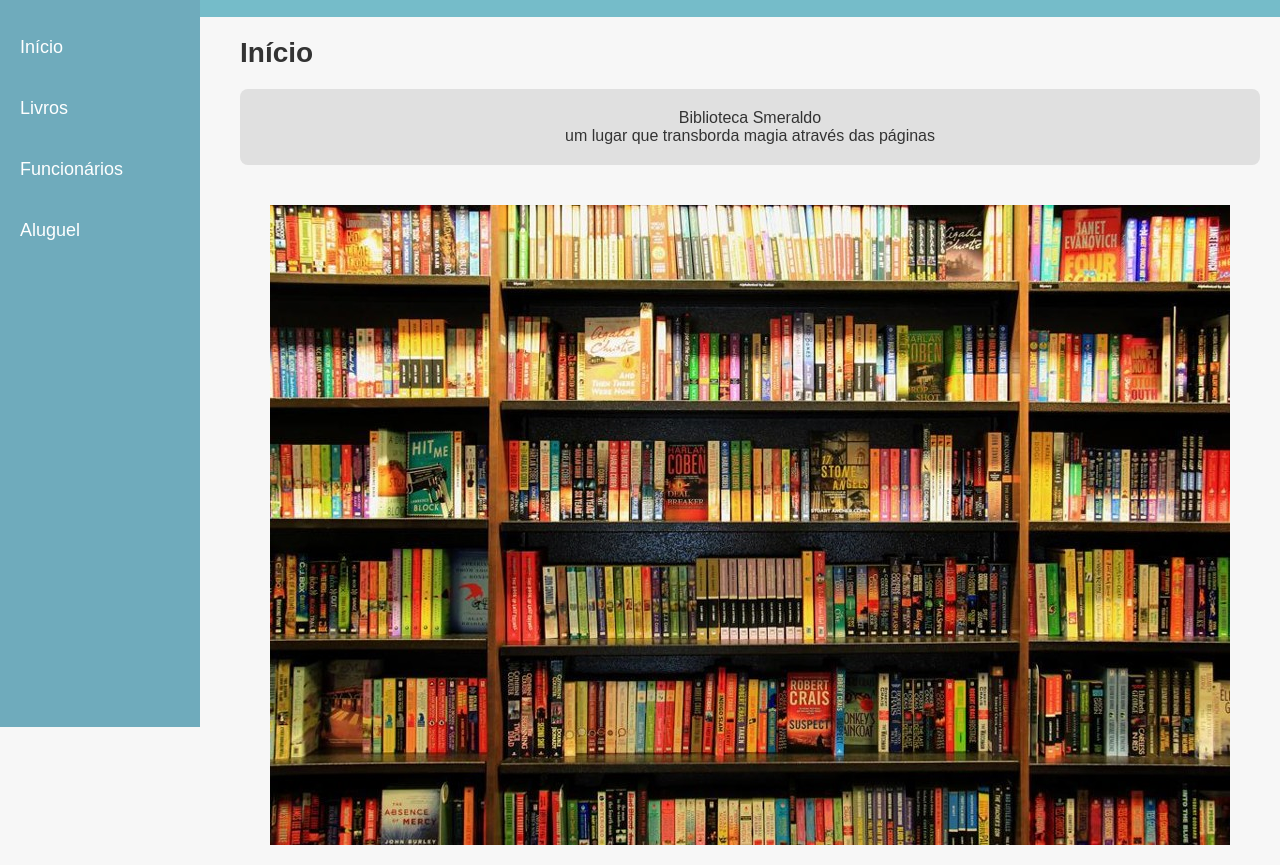
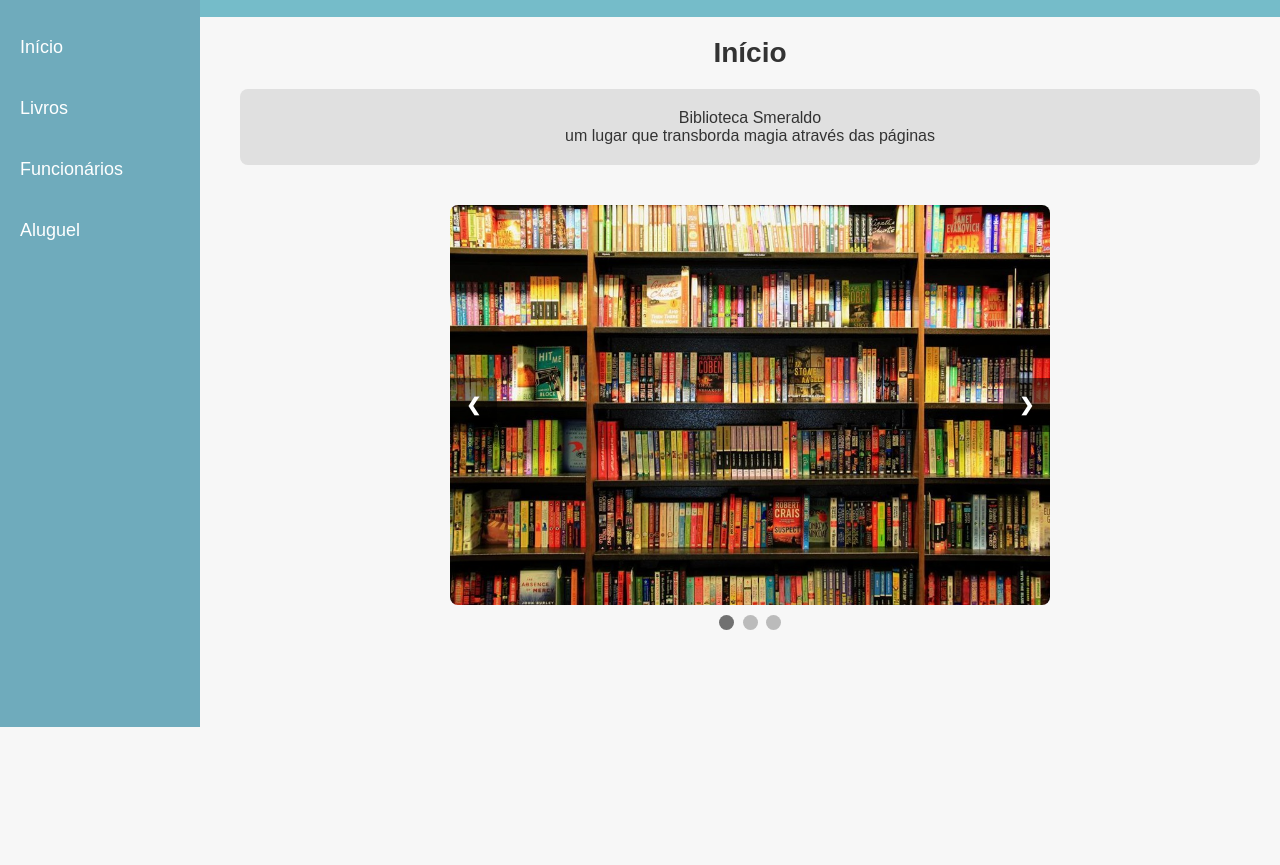
Before and after one commit to extzrarj/ProjetoBiblioteca2.0, a website: page public_html/index.html in a window 1280 px wide. Shown: the part 73-938 px from the top of the page. After the commit the page ends 800 px from the top, so only its background shows below. Drawn offline with Linux system fonts and the light colour scheme; files whose address does not match are found by name.

Commit message:
Fotos Adicionadas

```diff
--- a/public_html/index.html
+++ b/public_html/index.html
@@ -65,11 +65,13 @@
         main {
             margin-left: 220px;
             padding: 20px;
+            text-align: center;
         }
 
         h2 {
             font-size: 28px;
             margin-bottom: 20px;
+            text-align: center;
         }
 
         .description {
@@ -80,10 +82,61 @@
             text-align: center;
         }
 
-        .main-image {
+        .carousel-container {
+            position: relative;
+            max-width: 600px;
+            margin: 0 auto;
+        }
+
+        .carousel-image {
+            display: none;
+            width: 100%;
+            border-radius: 8px;
+        }
+
+        .carousel-image.active {
             display: block;
-            margin: 0 auto;
-            max-width: 100%;
+        }
+
+        .prev, .next {
+            cursor: pointer;
+            position: absolute;
+            top: 50%;
+            transform: translateY(-50%);
+            padding: 16px;
+            color: white;
+            font-weight: bold;
+            font-size: 18px;
+            border-radius: 0 3px 3px 0;
+            background-color: rgba(0, 0, 0, 0.5);
+        }
+
+        .next {
+            right: 0;
+            border-radius: 3px 0 0 3px;
+        }
+
+        .prev {
+            left: 0;
+        }
+
+        .carousel-dots {
+            text-align: center;
+            margin-top: 10px;
+        }
+
+        .carousel-dots span {
+            cursor: pointer;
+            height: 15px;
+            width: 15px;
+            margin: 0 2px;
+            background-color: #bbb;
+            display: inline-block;
+            border-radius: 50%;
+        }
+
+        .carousel-dots span.active {
+            background-color: #717171;
         }
     </style>
 </head>
@@ -105,7 +158,53 @@
         <div class="description">
             <p>Biblioteca Smeraldo<br>um lugar que transborda magia através das páginas</p>
         </div>
-        <img src="imagem1.jpg" alt="Imagem Principal" class="main-image">
+
+        <!-- Carrossel de Imagens -->
+        <div class="carousel-container">
+            <img src="imagem1.jpg" alt="Imagem 1" class="carousel-image active">
+            <img src="imagem2.jpg" alt="Imagem 2" class="carousel-image">
+            <img src="imagem3.jpg" alt="Imagem 3" class="carousel-image">
+
+            <!-- Controles do Carrossel -->
+            <a class="prev" onclick="changeSlide(-1)">&#10094;</a>
+            <a class="next" onclick="changeSlide(1)">&#10095;</a>
+        </div>
+
+        <!-- Dots do Carrossel -->
+        <div class="carousel-dots">
+            <span class="dot active" onclick="setSlide(1)"></span>
+            <span class="dot" onclick="setSlide(2)"></span>
+            <span class="dot" onclick="setSlide(3)"></span>
+        </div>
     </main>
+
+    <script>
+        let slideIndex = 1;
+        showSlides(slideIndex);
+
+        function changeSlide(n) {
+            showSlides(slideIndex += n);
+        }
+
+        function setSlide(n) {
+            showSlides(slideIndex = n);
+        }
+
+        function showSlides(n) {
+            let i;
+            let slides = document.getElementsByClassName("carousel-image");
+            let dots = document.getElementsByClassName("dot");
+            if (n > slides.length) {slideIndex = 1}
+            if (n < 1) {slideIndex = slides.length}
+            for (i = 0; i < slides.length; i++) {
+                slides[i].style.display = "none";
+            }
+            for (i = 0; i < dots.length; i++) {
+                dots[i].className = dots[i].className.replace(" active", "");
+            }
+            slides[slideIndex-1].style.display = "block";
+            dots[slideIndex-1].className += " active";
+        }
+    </script>
 </body>
 </html>
```
Also changed, not shown: public_html/imagem1.jpg (renamed from imagem1.jpg), public_html/imagem2.jpg (renamed from imagem2.jpg), public_html/imagem3.jpg (added), public_html/livro1.jpg (renamed from livro1.jpg), public_html/livro2.jpg (renamed from livro2.jpg), public_html/logo.jpg (renamed from logo.jpg), public_html/lupa.png (renamed from lupa.png).
